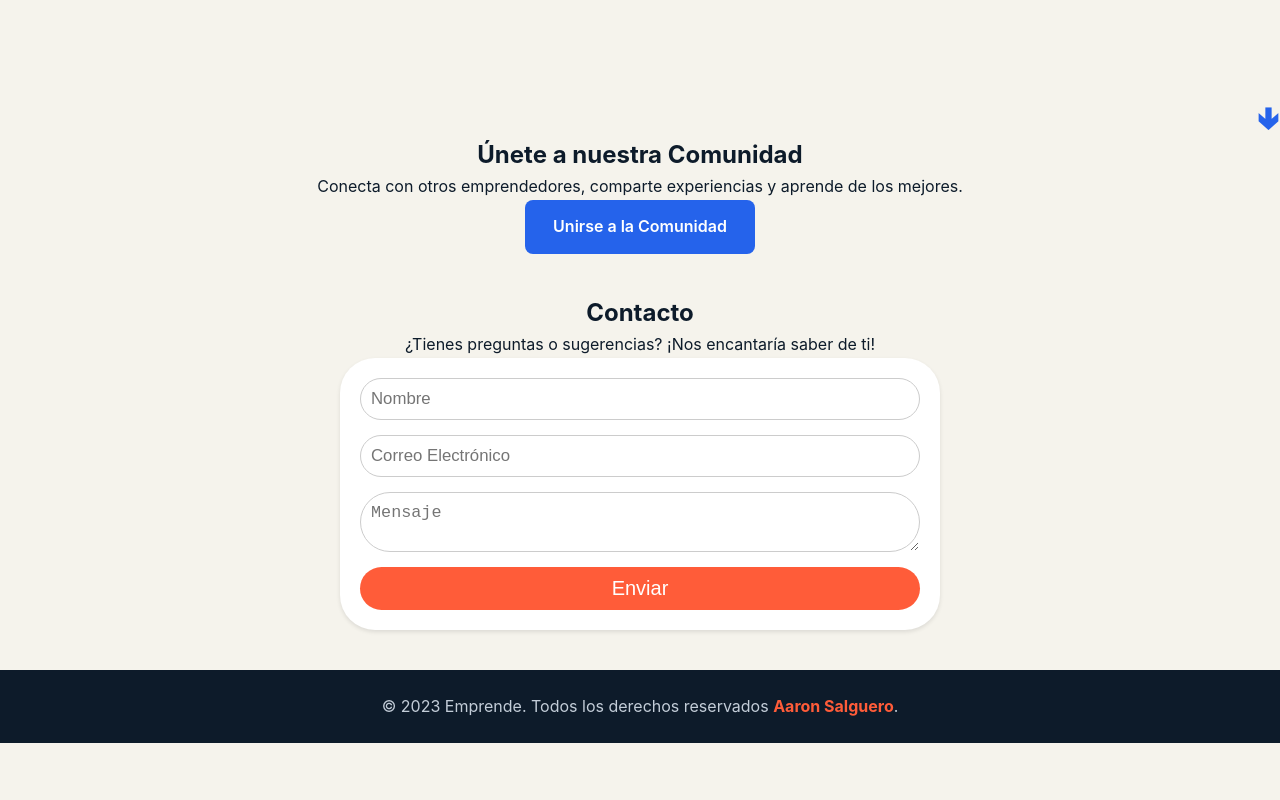
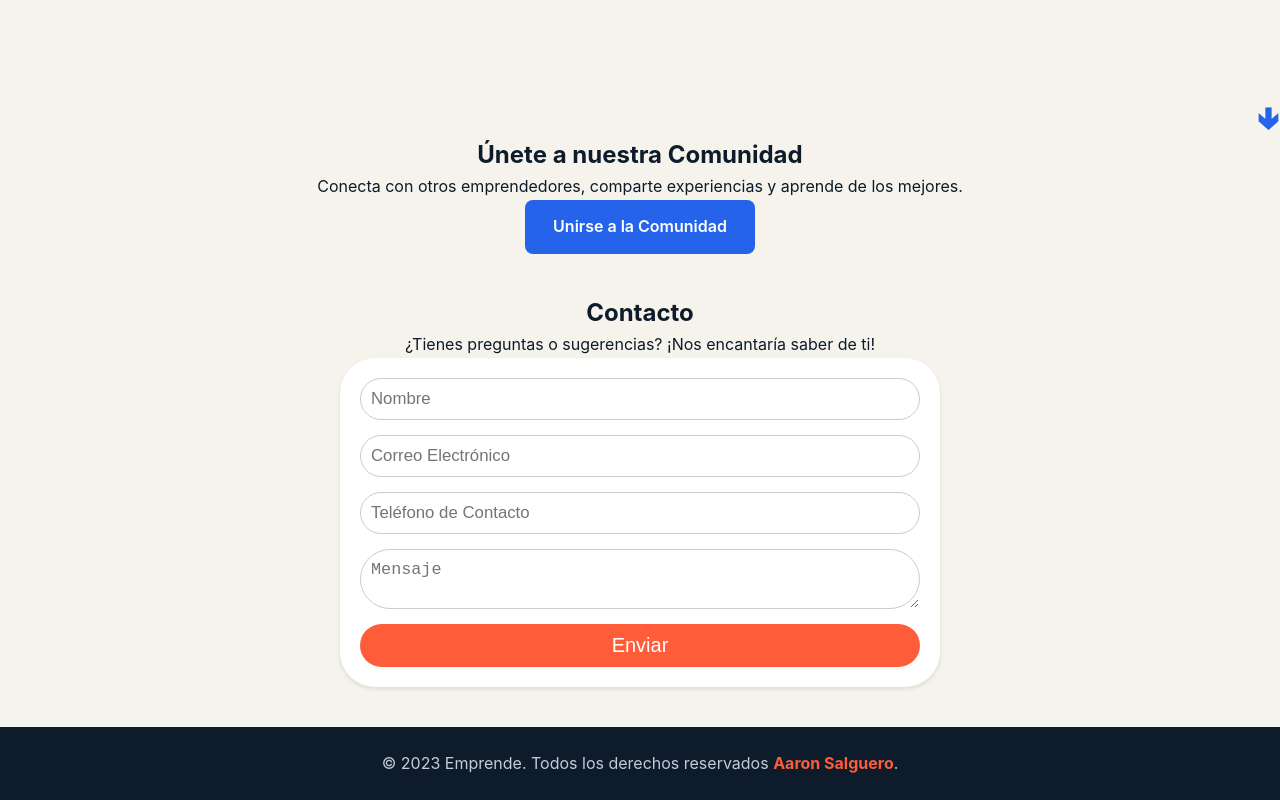
Before and after one commit to Habacub0/landing-emprendedores, a plain HTML site: page index.html in a window 1280 px wide. Shown: the part 1355-2155 px from the top of the page. Before the commit the page ends 2098 px from the top, so only its background shows below. Drawn offline with Linux system fonts and the light colour scheme.

Commit message:
feat: Se agrego campo telefono y tambien en el CSS

```diff
--- a/css/main.css
+++ b/css/main.css
@@ -159,7 +159,7 @@ body {
 
 .inputNombre,
 .inputEmail,
-.inputMensaje {
+.inputMensaje, .inputPhone {
   width: 100%;
   padding: 10px;
   border: 1px solid #ccc;
--- a/index.html
+++ b/index.html
@@ -88,6 +88,7 @@
             <form action="#" method="post" class="contact-form">
                 <input class="inputNombre" type="text" name="nombre" placeholder="Nombre" required>
                 <input class="inputEmail" type="email" name="email" placeholder="Correo Electrónico" required>
+                <input class="inputPhone" type="tel" name="telefono" placeholder="Teléfono de Contacto" required>
                 <textarea class="inputMensaje" name="mensaje" placeholder="Mensaje" required></textarea>
                 <button class="btnEnviar"type="submit">Enviar</button>
             </form>
```
